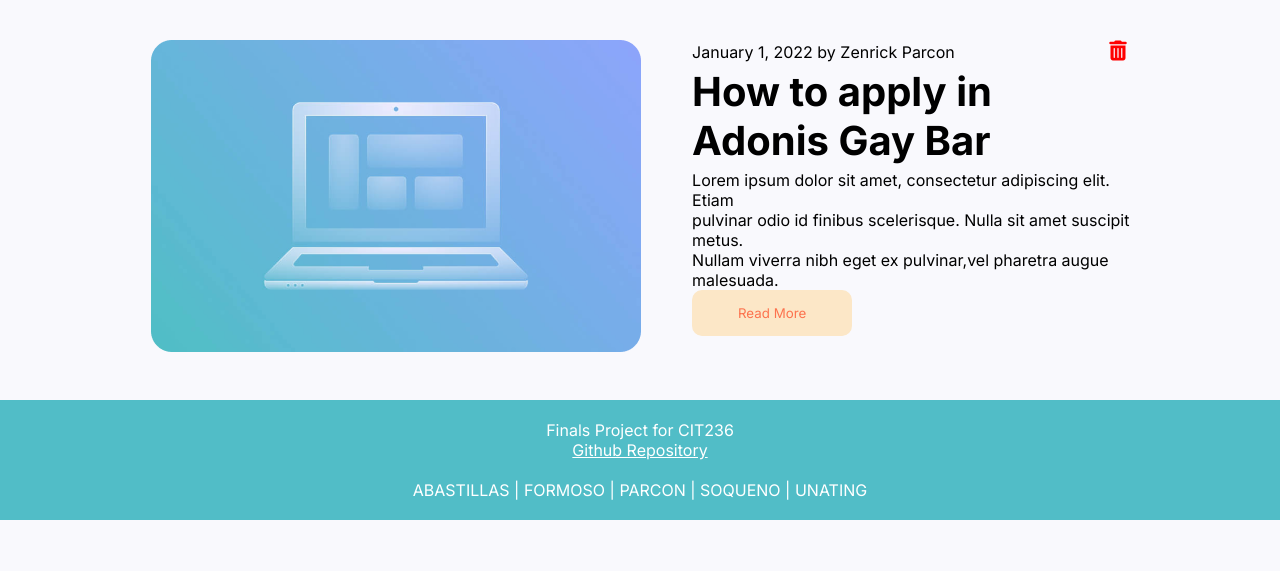
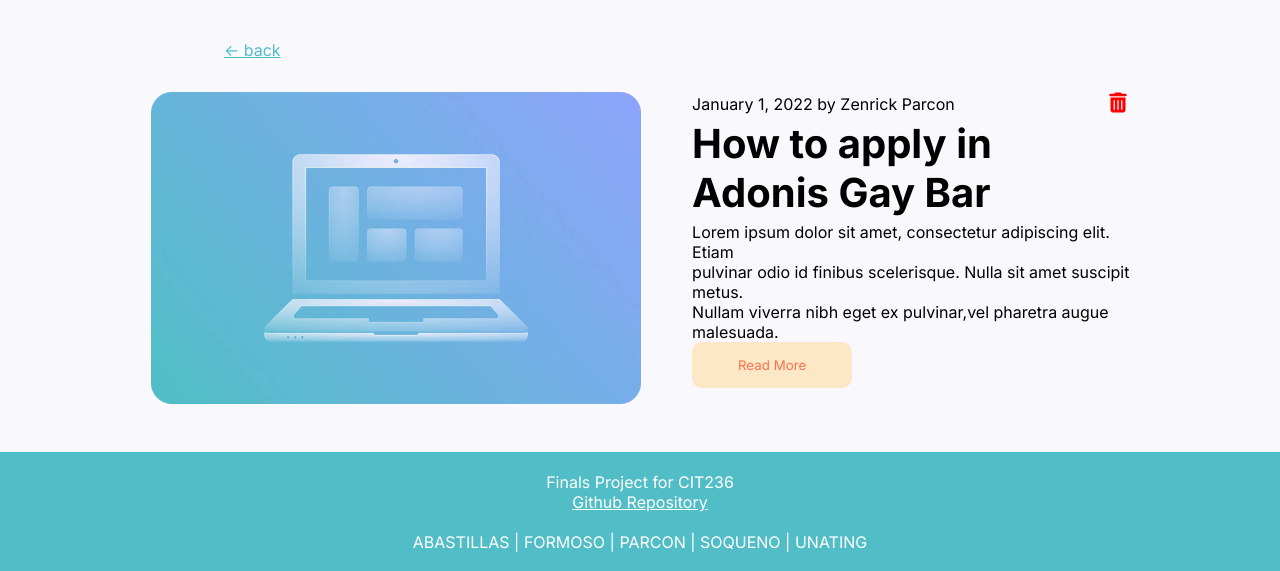
Before and after one commit to keiruu/CIT236-Blogging-System, a PHP site: page /admin_view_posts.php in a window 1280 px wide. Shown: the part 97-668 px from the top of the page. Run offline with PHP 8.4, Linux system fonts and the light colour scheme; some libraries are stand-ins or nearby versions.

Commit message:
added back button functionality to admin_view_posts

```diff
--- a/admin_view_posts.php
+++ b/admin_view_posts.php
@@ -23,6 +23,9 @@
     </div>
 
   <div class="body-container">
+    <div class="back-container">
+        <a href="javascript:history.back()"><- back</a>
+    </div>
     <div class="bod2">
       <div class="img_container3">
           <img src="images\laptop.png" id="laptop">
@@ -42,8 +45,9 @@
             pulvinar odio id finibus scelerisque. Nulla sit amet suscipit metus.<br>
             Nullam viverra nibh eget ex pulvinar,vel pharetra augue malesuada.</p>
         </div>
-        <form name="update" action="post.php" method="POST">
-        <button type="submit" id="rdmebtn" style="vertical-align:middle"><span>Read More</span></button>
+        <form name="update" action="admin_post.php" method="POST">
+            <button type="submit" id="rdmebtn" style="vertical-align:middle"><span>Read More</span></button>
+        </form>
       </div>
     </div>
   </div>
--- a/styles/admin.css
+++ b/styles/admin.css
@@ -241,6 +241,15 @@ body {
     color: var(--green);
 }
 
+.back-container a{
+    color: var(--green);
+}
+
+.back-container {
+    width: 65%;
+    margin-bottom: 2rem;
+}
+
 .btn-status,
 .btn-admin {
     background-color: transparent;
```
